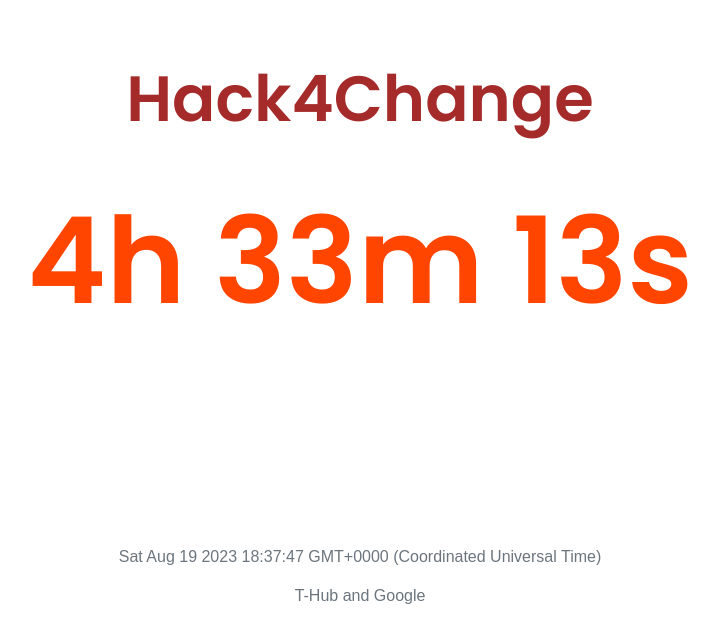
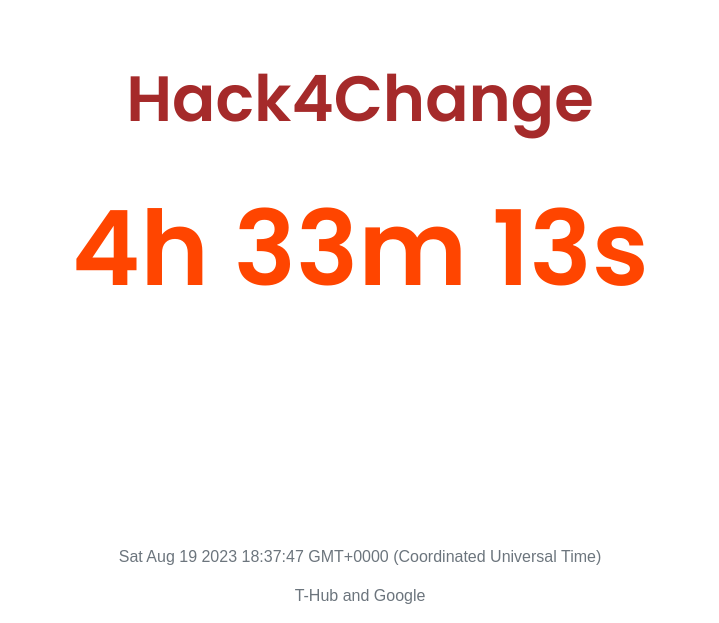
Before and after one commit to ShivamMenda/Hack4Change-Timer, a plain HTML site: page index.html in a window 1280 px wide. Shown: the part 177-800 px from the top of the page, without its empty margins (280-999 px from the left). Drawn offline with nearby package versions, Linux system fonts and the light colour scheme.

Commit message:
Changed Font size

```diff
--- a/index.html
+++ b/index.html
@@ -65,7 +65,7 @@
     .clock {
       transform: translateY(7vh);
       color: orangered;
-      font-size: 15vh;
+      font-size: 13vh;
       font-family: 'Poppins', sans-serif;
     }
   </style>
```
